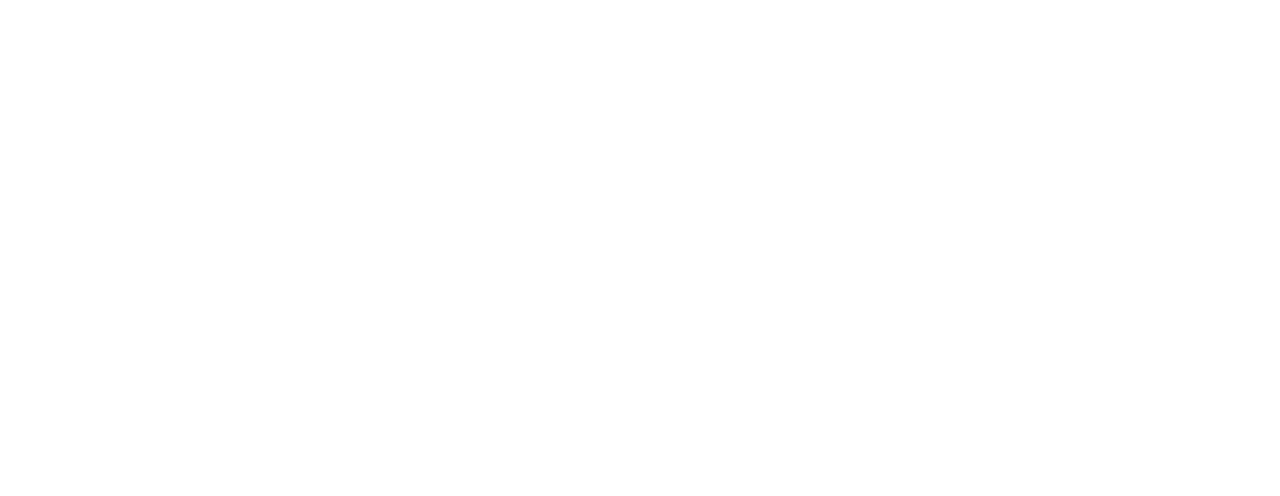
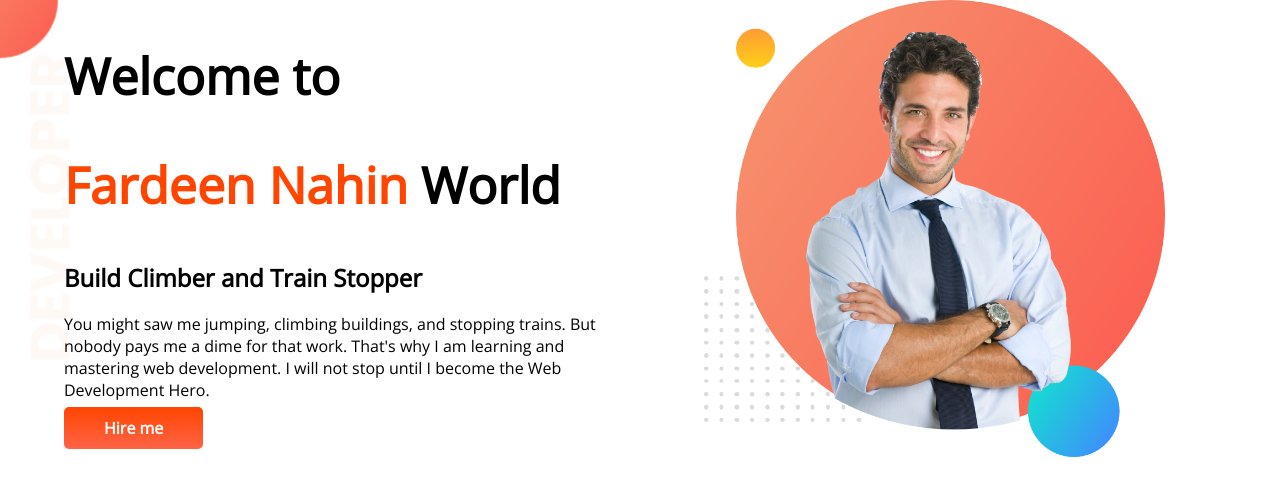
Before and after one commit to fardeen-nahin/developer-portfolio, a plain HTML site: page index.html in a window 1280 px wide. Drawn offline with nearby package versions, Linux system fonts and the light colour scheme.

Commit message:
top-banner added

```diff
--- a/index.html
+++ b/index.html
@@ -1,12 +1,35 @@
 <!DOCTYPE html>
 <html lang="en">
-<head>
-    <meta charset="UTF-8">
-    <meta http-equiv="X-UA-Compatible" content="IE=edge">
-    <meta name="viewport" content="width=device-width, initial-scale=1.0">
+  <head>
+    <meta charset="UTF-8" />
+    <meta http-equiv="X-UA-Compatible" content="IE=edge" />
+    <meta name="viewport" content="width=device-width, initial-scale=1.0" />
+    <link rel="stylesheet" href="style.css" />
+    <link rel="preconnect" href="https://fonts.googleapis.com" />
+    <link rel="preconnect" href="https://fonts.gstatic.com" crossorigin />
+    <link
+      href="https://fonts.googleapis.com/css2?family=Open+Sans&display=swap"
+      rel="stylesheet"
+    />
     <title>Document</title>
-</head>
-<body>
-
-</body>
+  </head>
+  <body>
+    <section class="top-banner">
+      <div class="half-width">
+        <h1>Welcome to</h1>
+        <h1><span class="orange-color"> Fardeen Nahin</span> World</h1>
+        <h2>Build Climber and Train Stopper</h2>
+        <p>
+          You might saw me jumping, climbing buildings, and stopping trains. But
+          nobody pays me a dime for that work. That's why I am learning and
+          mastering web development. I will not stop until I become the Web
+          Development Hero.
+        </p>
+        <a class="link-button" href="https://campus.iomedu.org/login/index.php" target="_blank">Hire me</a>
+      </div>
+      <div class="half-width">
+        <img src="img/my-bg.png" alt="" />
+      </div>
+    </section>
+  </body>
 </html>
--- a/style.css
+++ b/style.css
@@ -0,0 +1,33 @@
+body{
+    font-family: 'Open Sans', sans-serif;
+    margin: 0px;
+}
+h1{
+    font-size: 50px;
+}
+.orange-color{
+    color: orangered;
+}
+section{
+    display: flex;
+}
+.half-width{
+    width: 50%;
+    padding-left: 5%;
+}
+
+.half-width img{
+    width: 80%;
+}
+.link-button{
+    text-decoration: none;
+    background-image: linear-gradient(orangered,tomato);
+    padding: 10px 40px;
+    border-radius: 5px;
+    color: rgb(255, 255, 255);
+    font-weight: 600;
+}
+.top-banner{
+    background-image: url("img/top-banner.png");
+    background-repeat: no-repeat;
+}
```
Also changed, not shown: img/dream-bg.png (added), img/exp-bg.png (added), img/my-bg.png (added), img/top-banner.png (added).
